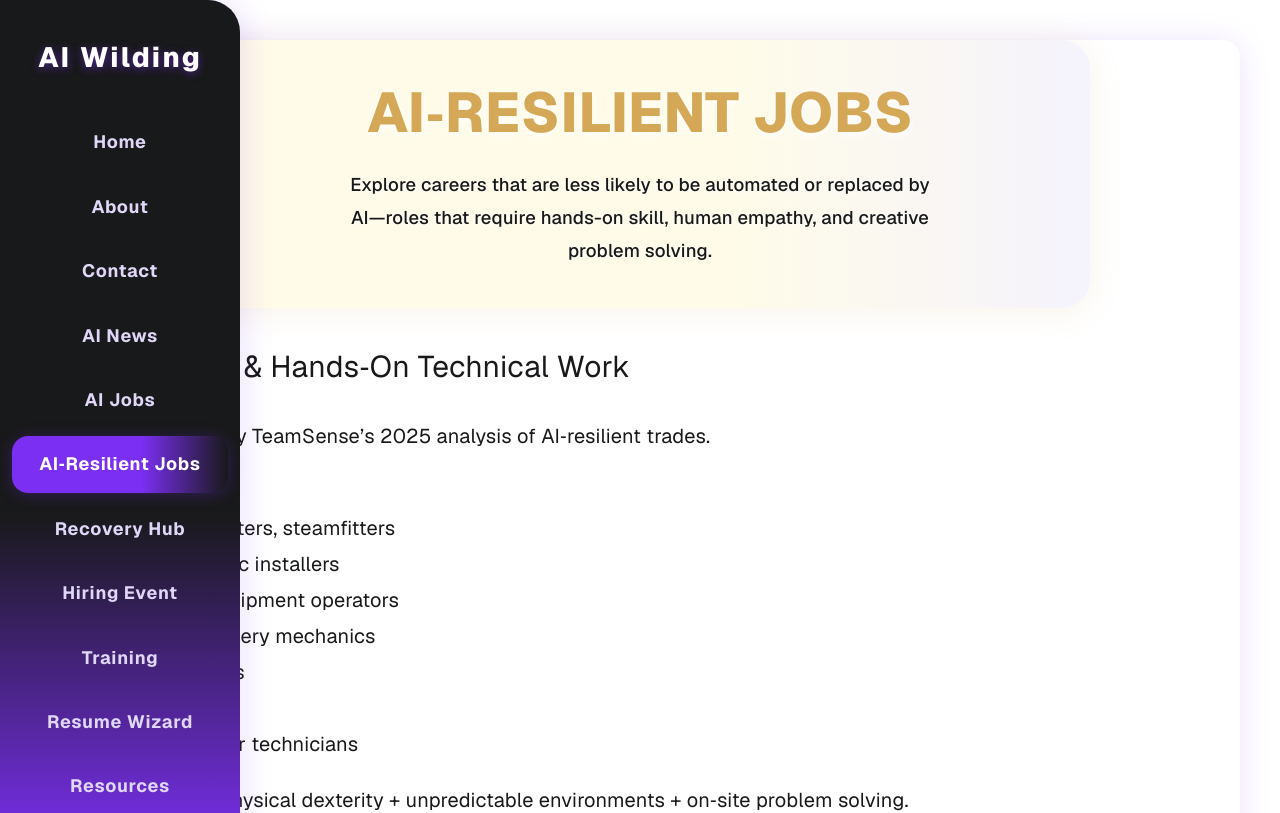
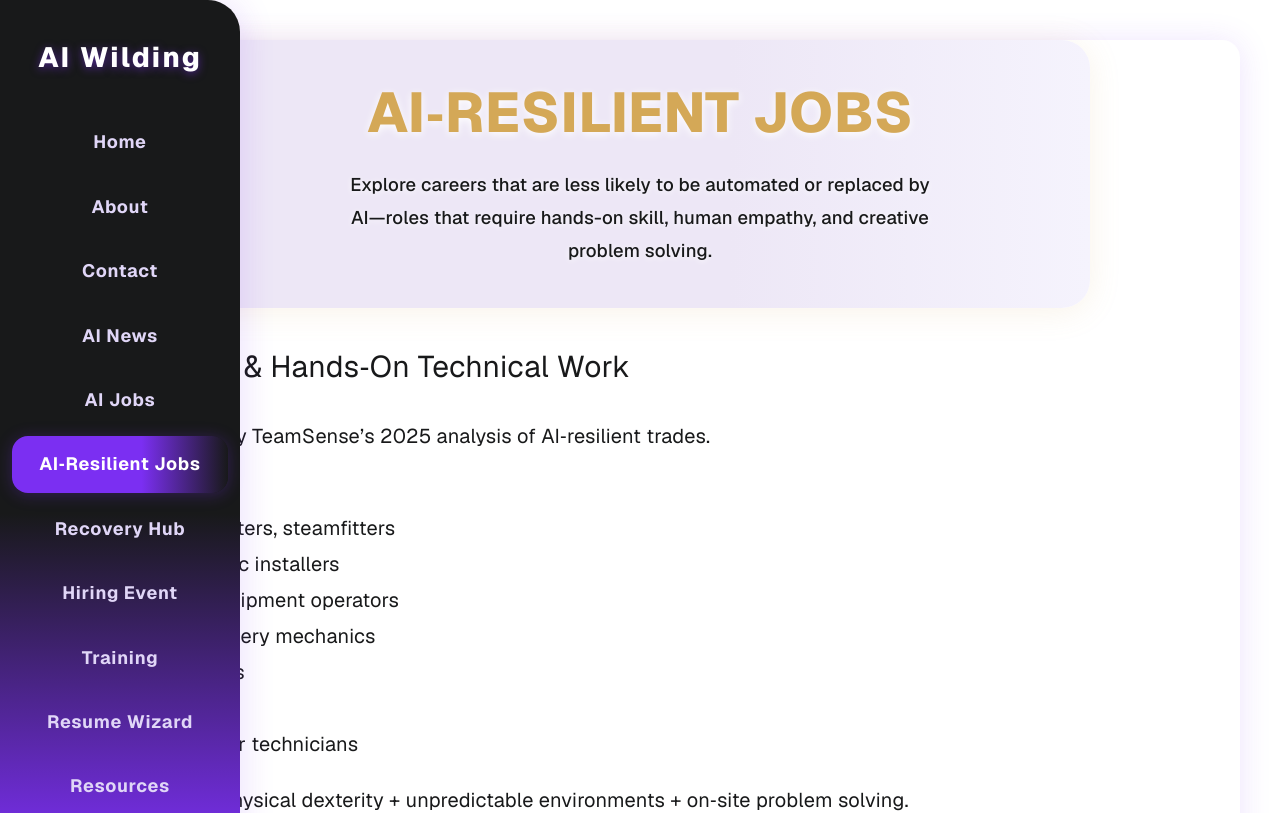
Before and after one commit to Shellzonit/auralis-sanctuary-, a Next.js app: page /admin/ai-resilient-jobs in a window 1280 px wide. Shown: the top 813 px of the page. Built offline with nearby package versions, Linux system fonts and the light colour scheme.

Commit message:
Set AI-Resilient Jobs banner to light purple gradient

```diff
--- a/app/admin/ai-resilient-jobs/page.tsx
+++ b/app/admin/ai-resilient-jobs/page.tsx
@@ -9,7 +9,7 @@ const AIResilientJobsPage = () => {
           width: '100%',
           maxWidth: 900,
           margin: '2.5rem auto 2rem auto',
-          background: 'linear-gradient(90deg, #fffbe8 60%, #f5f3fd 100%)',
+          background: 'linear-gradient(90deg, #ede7f6 60%, #f5f3fd 100%)',
           borderRadius: 28,
           boxShadow: '0 4px 32px #d4a85722',
           padding: '2.5rem 0 2.5rem 0',
```
